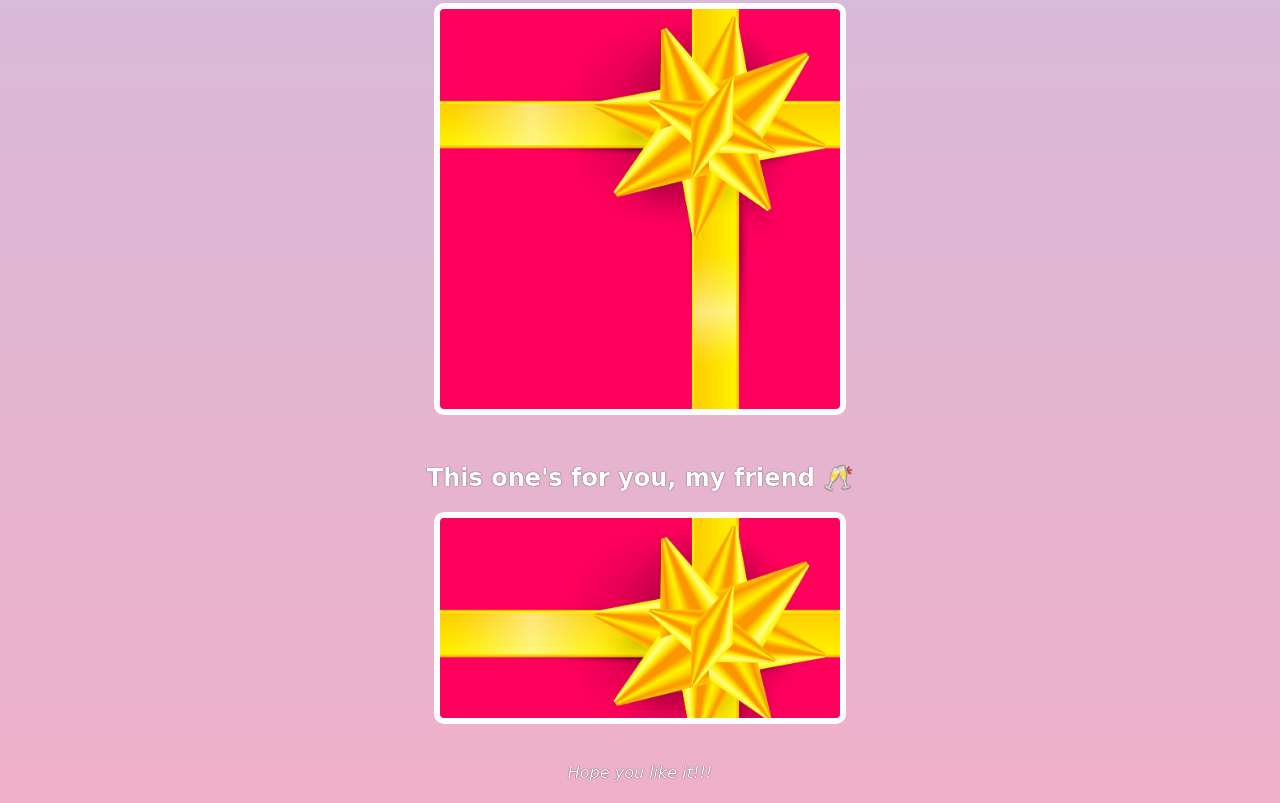
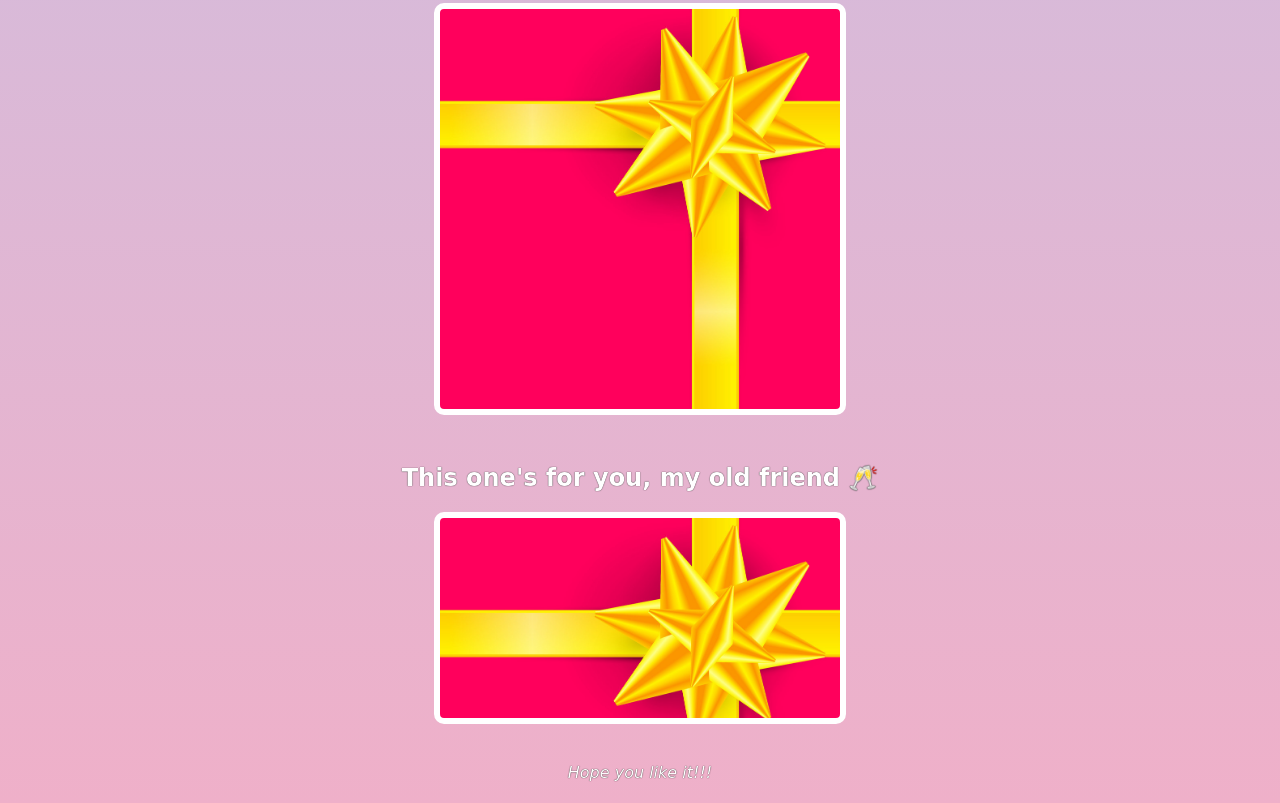
Before and after one commit to candacele/birthday-gift-site, a website built with Vite: page index.html in a window 1280 px wide. Shown: the part 1988-2791 px from the top of the page. Built offline with nearby package versions, Linux system fonts and the light colour scheme; a web font is replaced by a local one.

Commit message:
text changes

```diff
--- a/index.html
+++ b/index.html
@@ -35,7 +35,7 @@
         </div>
 
          <div class="gift-section">
-            <h2 class="gift-title">This one's for you, my friend 🥂</h2>
+            <h2 class="gift-title">This one's for you, my old friend 🥂</h2>
             <div class="gift-img" id="gift-img-cheers"></div>
         </div>
 
```
